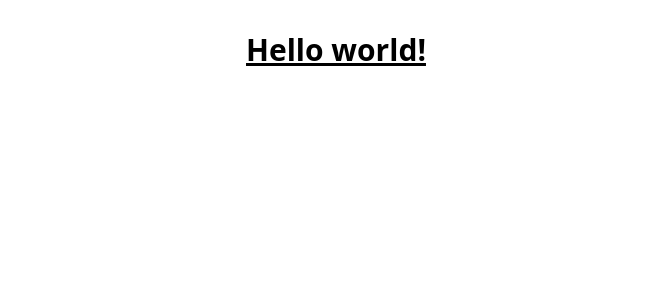
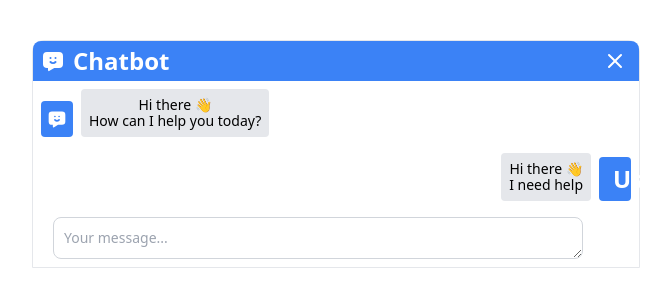
Before and after one commit to ai-avenger-teams/rebuild-ireland-frontend, a React (Vite) app: page / in a window 1280 px wide. Shown: the top 306 px of the page, without its empty margins (304-975 px from the left). Built offline with nearby package versions, Linux system fonts and the light colour scheme.

Commit message:
initial design chatbot

```diff
--- a/package.json
+++ b/package.json
@@ -11,7 +11,8 @@
   },
   "dependencies": {
     "react": "^18.3.1",
-    "react-dom": "^18.3.1"
+    "react-dom": "^18.3.1",
+    "react-icons": "^5.3.0"
   },
   "devDependencies": {
     "@eslint/js": "^9.9.0",
--- a/src/App.jsx
+++ b/src/App.jsx
@@ -1,7 +1,73 @@
+import { TbMessageChatbotFilled } from "react-icons/tb";
 import "./App.css";
+import { FaUser } from "react-icons/fa";
 
 function App() {
-  return <h1 className="text-3xl font-bold underline">Hello world!</h1>;
+  return (
+    <div className="flex items-center justify-center w-full">
+      <div className="m-2 w-full md:w-1/2 lg:3/4 border flex flex-col rounded-t-xl">
+        <header className="w-full bg-primary-500 flex justify-between px-2 py-1 rounded-t-lg items-center bg-blue-500">
+          <h2 className="font-semibold text-white flex gap-2 text-2xl items-center">
+            <TbMessageChatbotFilled className="text-white" />
+            Chatbot
+          </h2>
+          <span className="text-white aspect-square w-8 cursor-pointer p-1">
+            <svg xmlns="http://www.w3.org/2000/svg" viewBox="0 0 24 24">
+              <path
+                fill="#ffffff"
+                d="M5.293 5.293a1 1 0 0 1 1.414 0L12 10.586l5.293-5.293a1 1 0 1 1 1.414 1.414L13.414 12l5.293 5.293a1 1 0 0 1-1.414 1.414L12 13.414l-5.293 5.293a1 1 0 0 1-1.414-1.414L10.586 12L5.293 6.707a1 1 0 0 1 0-1.414"
+              />
+            </svg>
+          </span>
+        </header>
+
+        <div className="flex flex-col gap-4 p-2 select-none">
+          <div className="flex items-end">
+            <div className="rounded bg-blue-500 w-8 aspect-square p-1.5 items-center flex justify-center">
+              <TbMessageChatbotFilled className="text-white text-2xl" />
+            </div>
+            <p className="mx-2 p-2 rounded bg-gray-200 leading-4 text-sm">
+              Hi there 👋
+              <br />
+              How can I help you today?
+            </p>
+          </div>
+          <div className="flex items-end flex-row-reverse">
+            <div className="rounded bg-blue-500 w-8 aspect-square p-1.5">
+              <h2 className="font-semibold text-white flex gap-2 text-2xl items-center">
+                <FaUser className="text-white" />
+                User
+              </h2>
+            </div>
+            <p className="mx-2 p-2 rounded bg-gray-200 leading-4 text-sm">
+              Hi there 👋
+              <br />I need help
+            </p>
+          </div>
+        </div>
+
+        <div className="flex items-center my-2 mx-1">
+          <textarea
+            id="chat"
+            rows="1"
+            className="block mx-4 p-2.5 w-full text-sm text-gray-900 bg-white rounded-lg border border-gray-300 focus:ring-blue-500 focus:border-blue-500 dark:bg-gray-800 dark:border-gray-600 dark:placeholder-gray-400 dark:text-white dark:focus:ring-blue-500 dark:focus:border-blue-500"
+            placeholder="Your message..."
+          ></textarea>
+          <button
+            type="submit"
+            className="flex justify-center items-center aspect-square h-9 bg-primary-500 p-2 text-white rounded-full cursor-pointer hover:bg-primary-700"
+          >
+            <svg xmlns="http://www.w3.org/2000/svg" viewBox="0 0 24 24">
+              <path
+                fill="currentColor"
+                d="M4.4 19.425q-.5.2-.95-.088T3 18.5V14l8-2l-8-2V5.5q0-.55.45-.837t.95-.088l15.4 6.5q.625.275.625.925t-.625.925z"
+              />
+            </svg>
+          </button>
+        </div>
+      </div>
+    </div>
+  );
 }
 
 export default App;
```
Also changed, not shown: 1 other file (tests, documents, lock files or other folders).
